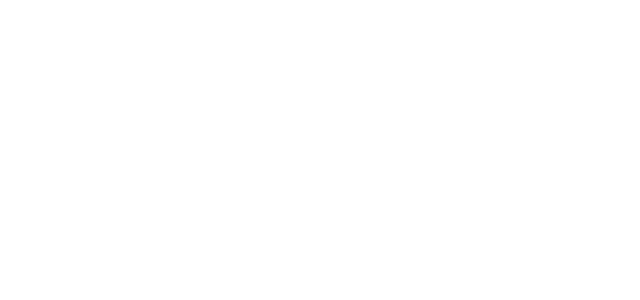
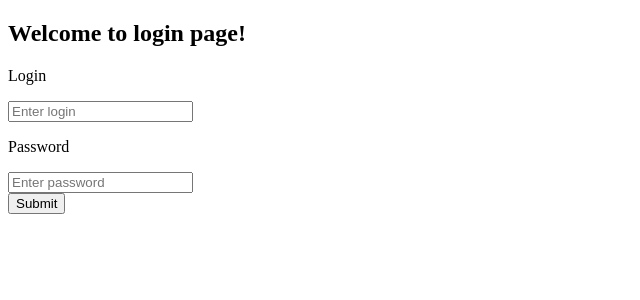
Before and after one commit to zigbul/qr-attendance, a React (Vite) app: page / in a window 1280 px wide. Before the commit this address had no page. Shown: the top 300 px of the page, without its empty margins (0-640 px from the left). Built offline with nearby package versions, Linux system fonts and the light colour scheme.

Commit message:
add login form

```diff
--- a/src/App.tsx
+++ b/src/App.tsx
@@ -9,7 +9,7 @@
   return (
     <div className="App">
       <Routes>
-        <Route path="/login" element={<LoginPage />} />
+        <Route path="/" element={<LoginPage />} />
         <Route path="/classes" element={<ClassesPage />} />
         <Route path="/scan" element={<ScanPage />} />
         <Route path="/reports" element={<ReportsPage />} />
--- a/src/pages/LoginPage/LoginPage.tsx
+++ b/src/pages/LoginPage/LoginPage.tsx
@@ -1,5 +1,33 @@
 const LoginPage = () => {
-  return <h1>Welcome to login page!</h1>;
+  const handleSubmit = (e: React.FormEvent) => {
+    e.preventDefault();
+
+    const form = e.target as HTMLFormElement;
+    const formData = new FormData(form);
+    const credentials = Object.fromEntries(formData);
+
+    console.log(credentials);
+    form.reset();
+  };
+
+  return (
+    <section>
+      <h1>Welcome to login page!</h1>
+      <form onSubmit={handleSubmit}>
+        <div>
+          <p>Login</p>
+          <input type="text" placeholder="Enter login" name="login" />
+        </div>
+        <div>
+          <p>Password</p>
+          <input type="password" placeholder="Enter password" name="password" />
+        </div>
+        <div>
+          <button type="submit">Submit</button>
+        </div>
+      </form>
+    </section>
+  );
 };
 
 export default LoginPage;
```
